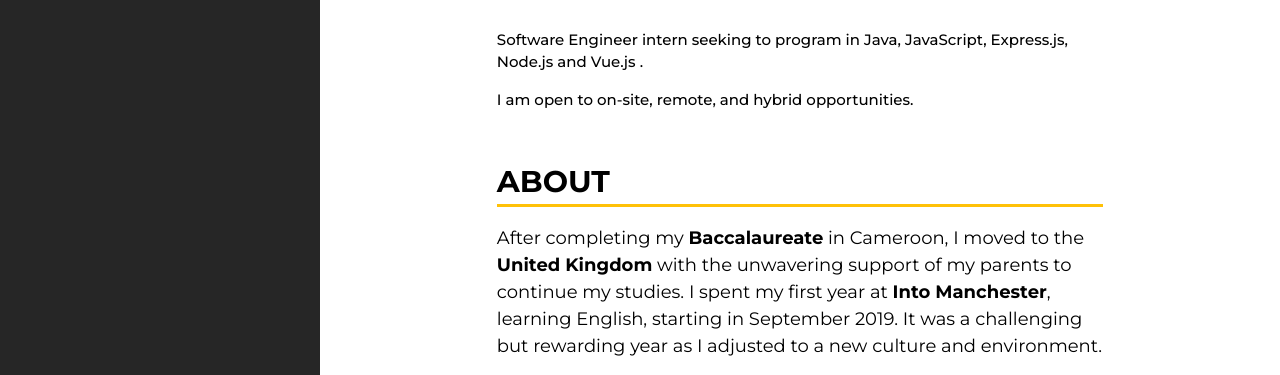
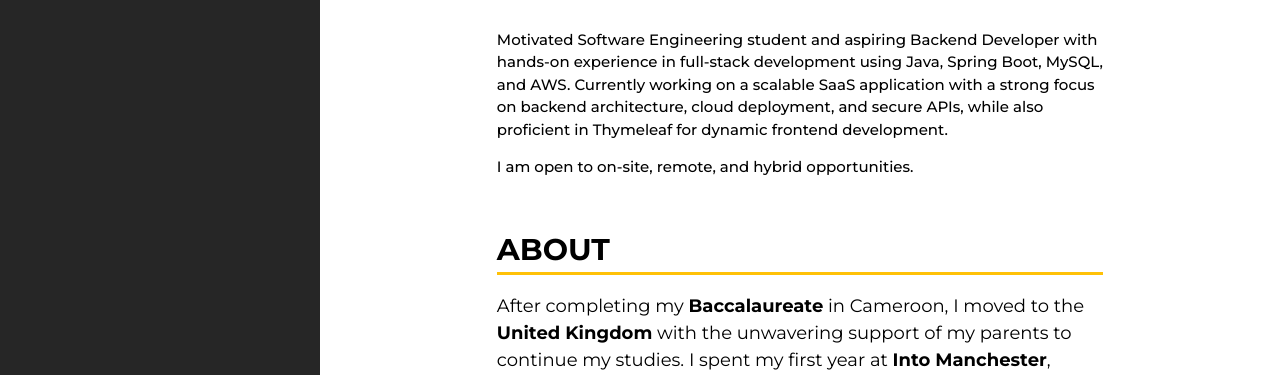
Before and after one commit to OuamboC/CurriculumVitae, a plain HTML site: page index.html in a window 1280 px wide. Shown: the part 424-799 px from the top of the page. Drawn offline with nearby package versions, Linux system fonts and the light colour scheme.

Commit message:
Update Objective section

```diff
--- a/index.html
+++ b/index.html
@@ -96,7 +96,7 @@
           <div id="objective" class="w3-container w3-margin-top-19-percent w3-cursive">
             <h2 class="w3-border-bottom w3-border-amber" style="border-width: 3px !important;">OBJECTIVE</h3>
             <div class="w3-margin-top-2" style="font-weight: 500;">
-              <p>Software Engineer intern seeking to program in Java, JavaScript, Express.js, Node.js and Vue.js .</p>
+              <p>Motivated Software Engineering student and aspiring Backend Developer with hands-on experience in full-stack development using Java, Spring Boot, MySQL, and AWS. Currently working on a scalable SaaS application with a strong focus on backend architecture, cloud deployment, and secure APIs, while also proficient in Thymeleaf for dynamic frontend development.</p>
               <p>I am open to on-site, remote, and hybrid opportunities.</p>
             </div>
           </div><br>
```
